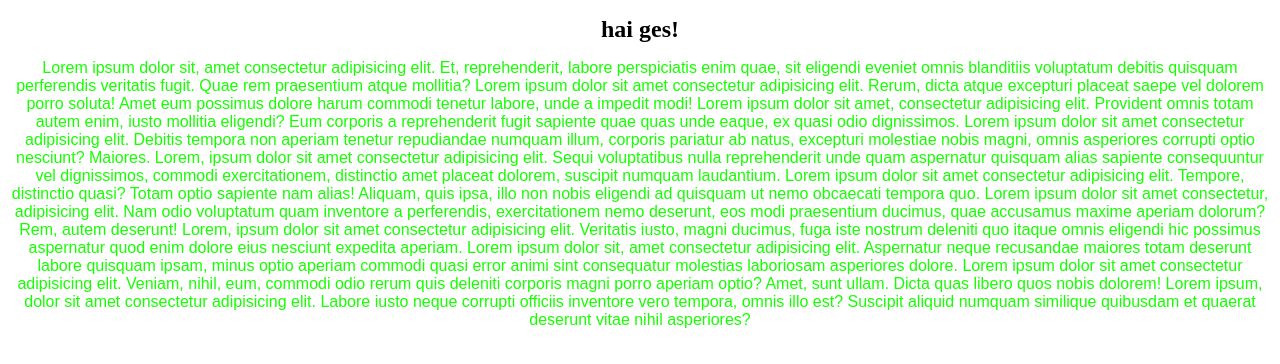
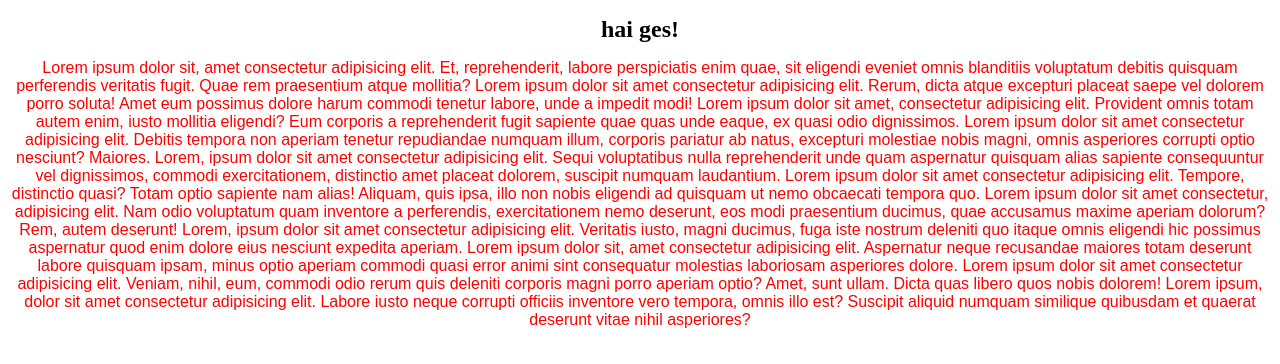
Before and after one commit to Az2463/Az2463.github.io, a plain HTML site: page index.html in a window 1280 px wide. Drawn offline with Linux system fonts and the light colour scheme.

Commit message:
Update belajar.css

```diff
--- a/belajar.css
+++ b/belajar.css
@@ -1,6 +1,6 @@
 p{
     font: normal normal normal 100% arial, verdana, sans-serif;
-    color: rgb(22, 255, 1);
+    color: red;
     text-align: center;
     text-decoration: wavy;
     background-image: url(Black-3D-Blocks-iphone.jpg);
```
